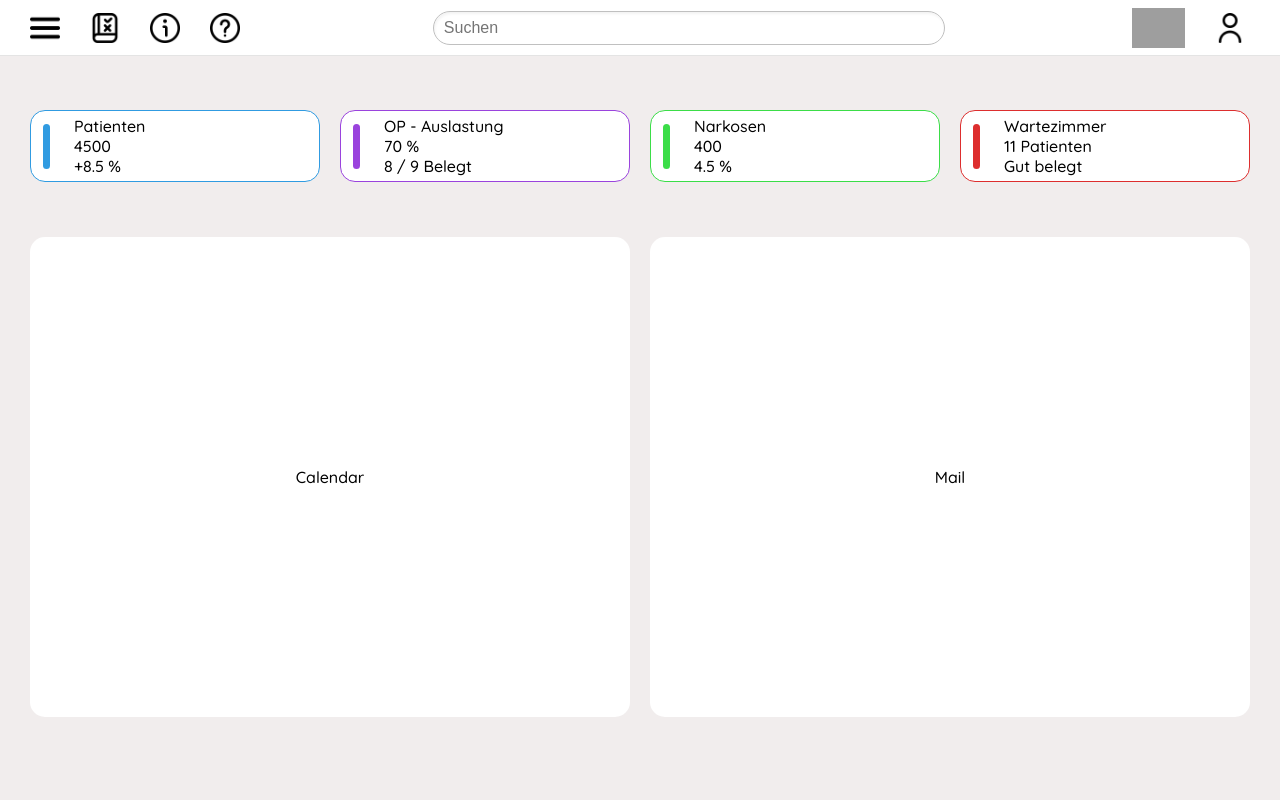
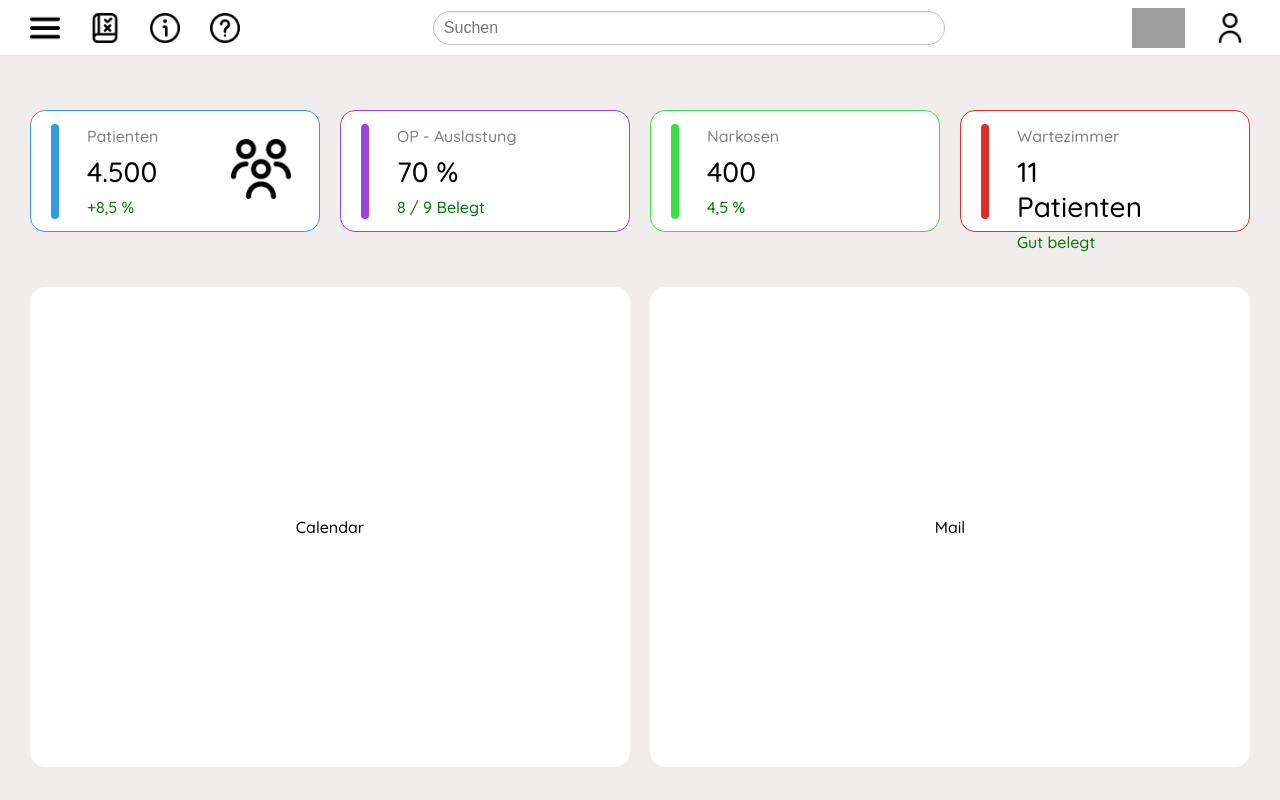
Before and after one commit to AndreNeb/diplomarbeit_fe, a React (Create React App) app: page / in a window 1280 px wide. Built offline with nearby package versions, Linux system fonts and the light colour scheme; grey boxes are pictures that could not be loaded.

Commit message:
Edited small widgets

```diff
--- a/src/App.jsx
+++ b/src/App.jsx
@@ -4,6 +4,7 @@ import language from './pictures/language.png';
 import regeln from './pictures/regeln.png';
 import info from './pictures/info.png';
 import support from './pictures/support.png';
+import patienten from './pictures/patienten.png';
 import './stylesheets/topbar/topbar.css';
 import './stylesheets/leftbar/leftbar.css';
 import './stylesheets/leftbar/buttons.css';
@@ -33,45 +34,48 @@ function App() {
                 </div>
             </div>
 
-            <div className="small-widgets-general">
-                <div className="small-widget1">
-                    <div className="small-widget1-color-patienten">
+            <div className="small-widgets-outer-div">
+                <div className="general-small-widget-layout small-widget1">
+                    <div className="small-widgets-color small-widget1-color-patienten">
                         &nbsp;
                     </div>
-                    <div className="small-widget1-text-patienten">
-                        <div>Patienten</div>
-                        <div>4500</div>
-                        <div>&#43;8.5 &#037;</div>
+                    <div className="small-widgets-text">
+                        <div className="small-widgets-text-top">Patienten</div>
+                        <div className="small-widgets-text-middle">4.500</div>
+                        <div className="small-widgets-text-bottom">&#43;8,5 &#037;</div>
+                    </div>
+                    <div>
+                        <img src={patienten} className="small-widgets-picture-layout" alt="Patienten"/>
                     </div>
                 </div>
-                <div className="small-widget2">
-                    <div className="small-widget2-color-patienten">
+                <div className="general-small-widget-layout small-widget2">
+                    <div className="small-widgets-color small-widget2-color-patienten">
                         &nbsp;
                     </div>
-                    <div className="small-widget2-text-patienten">
-                        <div>OP - Auslastung</div>
-                        <div>70 &#037;</div>
-                        <div>8 / 9 Belegt</div>
+                    <div className="small-widgets-text">
+                        <div className="small-widgets-text-top">OP - Auslastung</div>
+                        <div className="small-widgets-text-middle">70 &#037;</div>
+                        <div className="small-widgets-text-bottom">8 / 9 Belegt</div>
                     </div>
                 </div>
-                <div className="small-widget3">
-                    <div className="small-widget3-color-patienten">
+                <div className="general-small-widget-layout small-widget3">
+                    <div className="small-widgets-color small-widget3-color-patienten">
                         &nbsp;
                     </div>
-                    <div className="small-widget3-text-patienten">
-                        <div>Narkosen</div>
-                        <div>400</div>
-                        <div>4.5 &#037;</div>
+                    <div className="small-widgets-text">
+                        <div className="small-widgets-text-top">Narkosen</div>
+                        <div className="small-widgets-text-middle">400</div>
+                        <div className="small-widgets-text-bottom">4,5 &#037;</div>
                     </div>
                 </div>
-                <div className="small-widget4">
-                    <div className="small-widget4-color-patienten">
+                <div className="general-small-widget-layout small-widget4">
+                    <div className="small-widgets-color small-widget4-color-patienten">
                         &nbsp;
                     </div>
-                    <div className="small-widget4-text-patienten">
-                        <div>Wartezimmer</div>
-                        <div>11 Patienten</div>
-                        <div>Gut belegt</div>
+                    <div className="small-widgets-text">
+                        <div className="small-widgets-text-top">Wartezimmer</div>
+                        <div className="small-widgets-text-middle">11 Patienten</div>
+                        <div className="small-widgets-text-bottom">Gut belegt</div>
 
                     </div>
                 </div>
--- a/src/stylesheets/homepage-widgets/small-widgets.css
+++ b/src/stylesheets/homepage-widgets/small-widgets.css
@@ -1,4 +1,4 @@
-.small-widgets-general {
+.small-widgets-outer-div {
     display: grid;
     flex-direction: row;
     align-items: center;
@@ -10,140 +10,113 @@
     column-gap: 20px;
     row-gap: 40px;
     margin-bottom: 40px;
+
+}
+
+.general-small-widget-layout {
+    display: flex;
+    border-width: 1px;
+    border-style: solid;
+    border-radius: 15px;
+    align-items: center;
+    justify-content: left;
+    height: 120px;
+
+    transition: transform 0.15s ease-in-out, box-shadow 0.15s ease-in-out;
+    transform-origin: bottom;
+}
+
+.general-small-widget-layout:hover {
+    transform: scale(1.01, 1.01);
+    box-shadow: 0px 5px 20px rgba(0, 0, 0, 0.3);
+}
+
+.small-widgets-picture-layout {
+    width: 60px;
+    height: 60px;
+}
+
+.small-widgets-text {
+    margin-left: 15px;
+    color: black;
+    display: grid;
+    grid-template-rows: 1fr 1fr 1fr;
+    width: 50%;
+    height: 110px;
+    border-radius: 15px;
+}
+
+.small-widgets-text-top {
+    margin-top: 10px;
+    color: gray;
+}
+
+.small-widgets-text-middle {
+    font-size: 28px;
+    font-weight: 500;
+    margin-top: 8px;
+    margin-bottom: 8px;
+
+}
+
+.small-widgets-text-bottom { /* Hier muss noch eine Logik ergänzt werden. Für jetzt sind alle Texte grün. */
+    color: #077507;
+}
+
+.small-widgets-color {
+    margin-left: 20px;
+    margin-right: 13px;
+    border-radius: 30px;
+    height: 95px;
+    width: 8px;
+    justify-content: start;
 }
 
 
-
-
-
 .small-widget1 {
-    display: flex;
-    border-width: 1px;
     border-color: #309be1;
-    border-style: solid;
     background-color: white;
     color: black;
-    border-radius: 15px;
-    align-items: center;
-    justify-content: left;
-    height: 70px;
-}
-
-.small-widget1-color-patienten{
-    margin-left: 12px;
-    margin-right: 12px;
-    background-color: #309be1;
-    color: #309be1;
-    border-radius: 30px;
-    height: 45px;
-    width: 7px;
-    justify-content: start;
-}
-.small-widget1-text-patienten{
-    margin-left: 12px;
-    color: black;
-    justify-content: center;
-    max-height: 60px;
 }
 
 
-
+.small-widget1-color-patienten {
+    background-color: #309be1;
+    color: #309be1;
+}
 
 
 .small-widget2 {
-    display: flex;
-    border-width: 1px;
     border-color: #9a43dd;
-    border-style: solid;
     background-color: white;
     color: black;
-    border-radius: 15px;
-    align-items: center;
-    justify-content: left;
-    height: 70px;
 }
 
-.small-widget2-color-patienten{
-    margin-left: 12px;
-    margin-right: 12px;
+.small-widget2-color-patienten {
     background-color: #9a43dd;
     color: #9a43dd;
-    border-radius: 30px;
-    height: 45px;
-    width: 7px;
-    justify-content: start;
-}
-.small-widget2-text-patienten{
-    margin-left: 12px;
-    color: black;
-    justify-content: center;
-    max-height: 60px;
 }
 
 
-
-
-
 .small-widget3 {
-    display: flex;
-    border-width: 1px;
     border-color: #3bdd48;
-    border-style: solid;
     background-color: white;
     color: black;
-    border-radius: 15px;
-    align-items: center;
-    justify-content: left;
-    height: 70px;
 }
 
-.small-widget3-color-patienten{
-    margin-left: 12px;
-    margin-right: 12px;
+.small-widget3-color-patienten {
     background-color: #3bdd48;
     color: #3bdd48;
-    border-radius: 30px;
-    height: 45px;
-    width: 7px;
-    justify-content: start;
-}
-.small-widget3-text-patienten{
-    margin-left: 12px;
-    color: black;
-    justify-content: center;
-    max-height: 60px;
 }
 
 
-
-
-
 .small-widget4 {
-    display: flex;
-    border-width: 1px;
     border-color: #dd2e2e;
-    border-style: solid;
     background-color: white;
     color: black;
-    border-radius: 15px;
-    align-items: center;
-    justify-content: left;
-    height: 70px;
 }
 
-.small-widget4-color-patienten{
-    margin-left: 12px;
-    margin-right: 12px;
+.small-widget4-color-patienten {
     background-color: #dd2e2e;
     color: #dd2e2e;
-    border-radius: 30px;
-    height: 45px;
-    width: 7px;
-    justify-content: start;
 }
-.small-widget4-text-patienten{
-    margin-left: 12px;
-    color: black;
-    justify-content: center;
-    max-height: 60px;
-}
```
Also changed, not shown: src/pictures/patienten.png (added), 1 other file (tests, documents, lock files or other folders).
